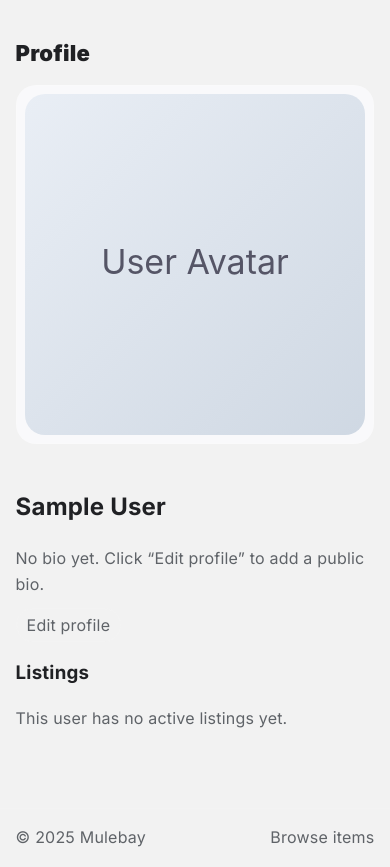
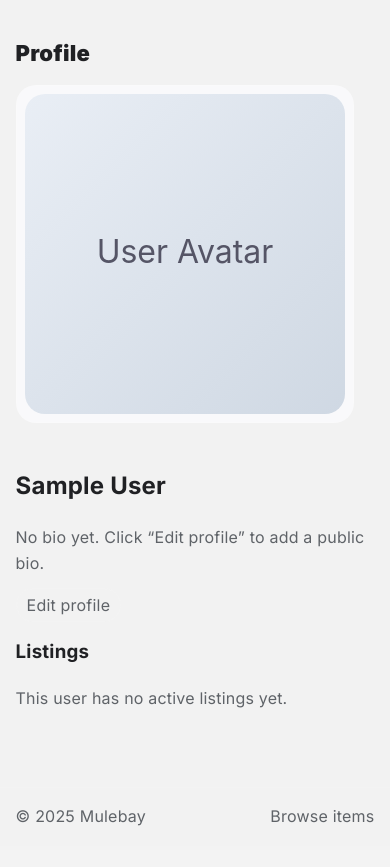
Before and after one commit to jctjad/marketplace, a Flask app: page /profile in a window 390 px wide. Shown: the part 71-938 px from the top of the page. After the commit the page ends 897 px from the top, so only its background shows below. Run offline with Flask 3, Linux system fonts and the light colour scheme; the visitor is signed in with stand-in values (Sample User, id 1); data that the repository does not hold is empty.

Commit message:
Pfp bugfix

```diff
--- a/models.py
+++ b/models.py
@@ -52,7 +52,7 @@ class Item(db.Model):
     price = db.Column(db.Float, nullable=False)
     condition = db.Column(db.String(50))
     payment_options = db.Column(db.JSON, default=list)  # List of payment options for transaction
-    #bookmarked = db.Column(db.Boolean, default=False)
+    bookmarked = db.Column(db.Boolean, default=False)
     live_on_market = db.Column(db.Boolean, default=True, nullable=False)
     date_created = db.Column(db.DateTime, nullable=False, default=datetime.utcnow)
 
--- a/static/styles.css
+++ b/static/styles.css
@@ -162,12 +162,33 @@ button { font: inherit; color: inherit; background: none; border: 0; cursor: poi
 .specs { margin-top: 8px; border-top: 1px solid var(--bd); padding-top: 12px; color: var(--muted); }
 
 /* Profile */
+/* Profile layout: avatar column + content column */
 .profile {
-  display: grid;
-  grid-template-columns: 220px 1fr;
+  display: flex;
   gap: 24px;
+  align-items: flex-start; /* prevents the avatar card from stretching vertically */
 }
-@media (max-width: 720px){ .profile { grid-template-columns: 1fr; } }
+
+/* Left column: avatar box stays fixed width, height = its content only */
+.profile > .avatar {
+  flex: 0 0 220px; /* 220px wide, no stretching */
+}
+
+/* Right column: bio + listings take remaining space */
+.profile > .prose {
+  flex: 1 1 auto;
+}
+
+/* Stack on small screens */
+@media (max-width: 720px) {
+  .profile {
+    flex-direction: column;
+  }
+  .profile > .avatar {
+    flex: 0 0 auto;
+  }
+}
+
 .avatar { border-radius: calc(var(--radius) + 6px); border:1px solid var(--bd); background: var(--panel); padding: 8px; }
 .prose { color: var(--text); }
 .muted { color: var(--muted); }
```
